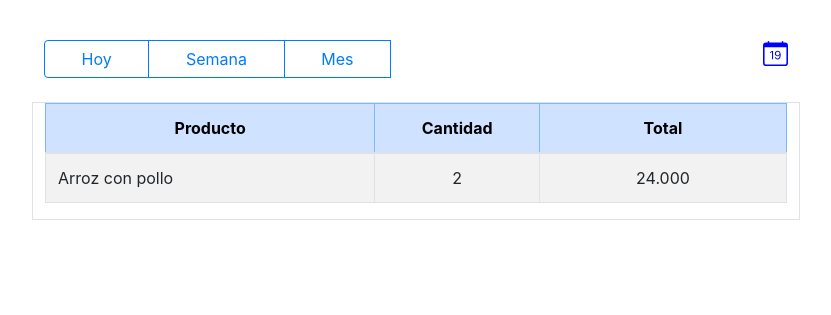
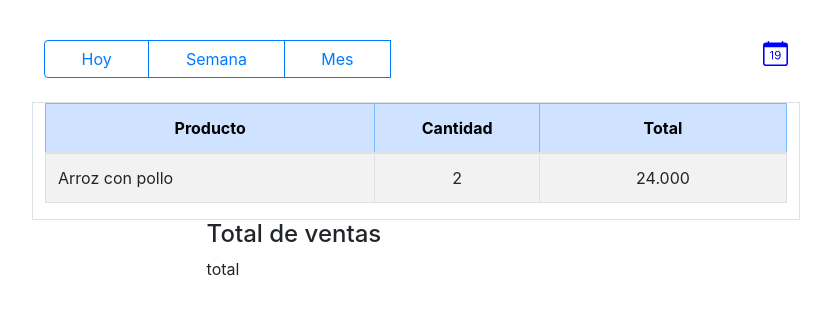
Before and after one commit to DJulieth19/EasyBill, a PHP site: page /Administrador/ConsultaVentas/Ventas.php?nombre=1 in a window 1280 px wide. Shown: the part 64-379 px from the top of the page, without its empty margins (224-1055 px from the left). Run offline with PHP 8.4, Linux system fonts and the light colour scheme; data that the repository does not hold is empty.

Commit message:
Update Ventas.php

```diff
--- a/Administrador/ConsultaVentas/Ventas.php
+++ b/Administrador/ConsultaVentas/Ventas.php
@@ -103,6 +103,13 @@
           </div>
       </div>
 
+ 	<div class="container mt-6">
+	    <div class="row justify-content-md-center">
+		<h4> Total de ventas </h4>
+		<label> total </label>
+            </div>
+	</div>
+
       <script src="../../assets/dist/js/bootstrap.bundle.min.js"></script>
     </body>
   </main>
```
